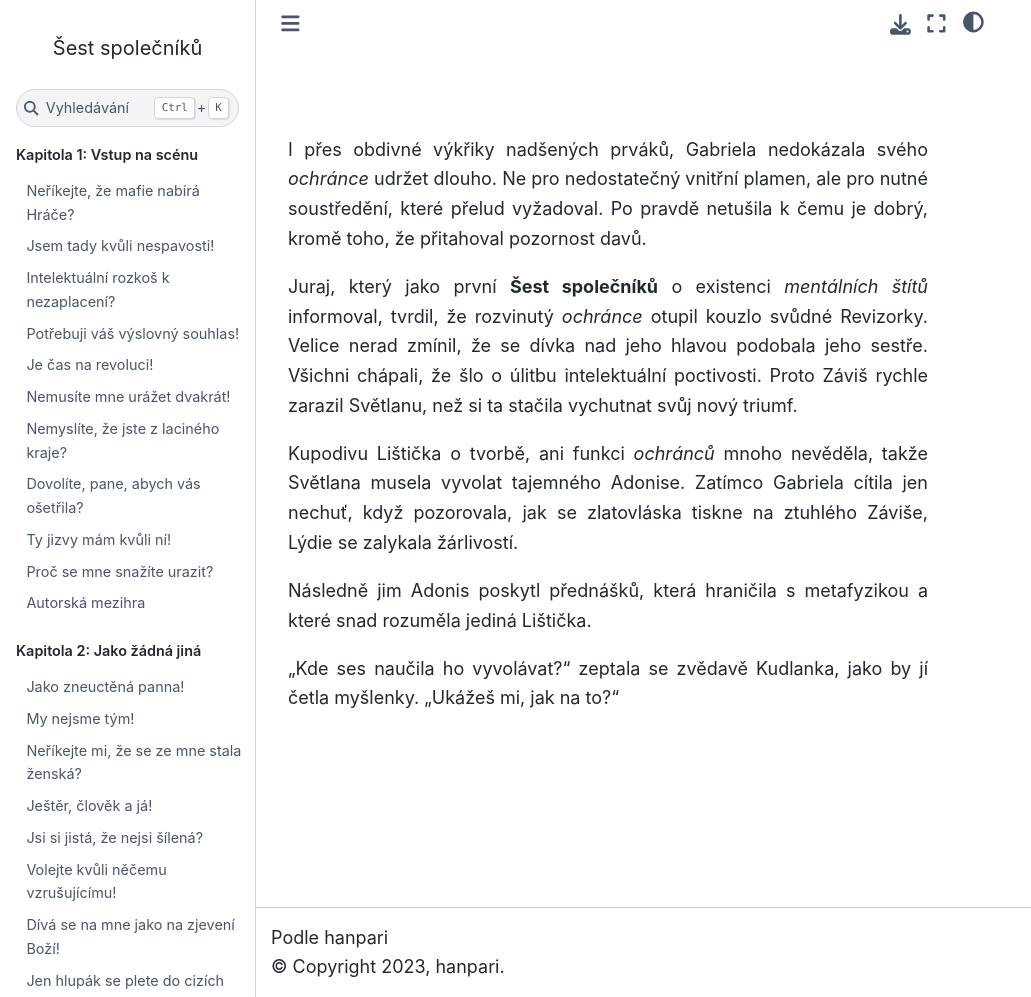
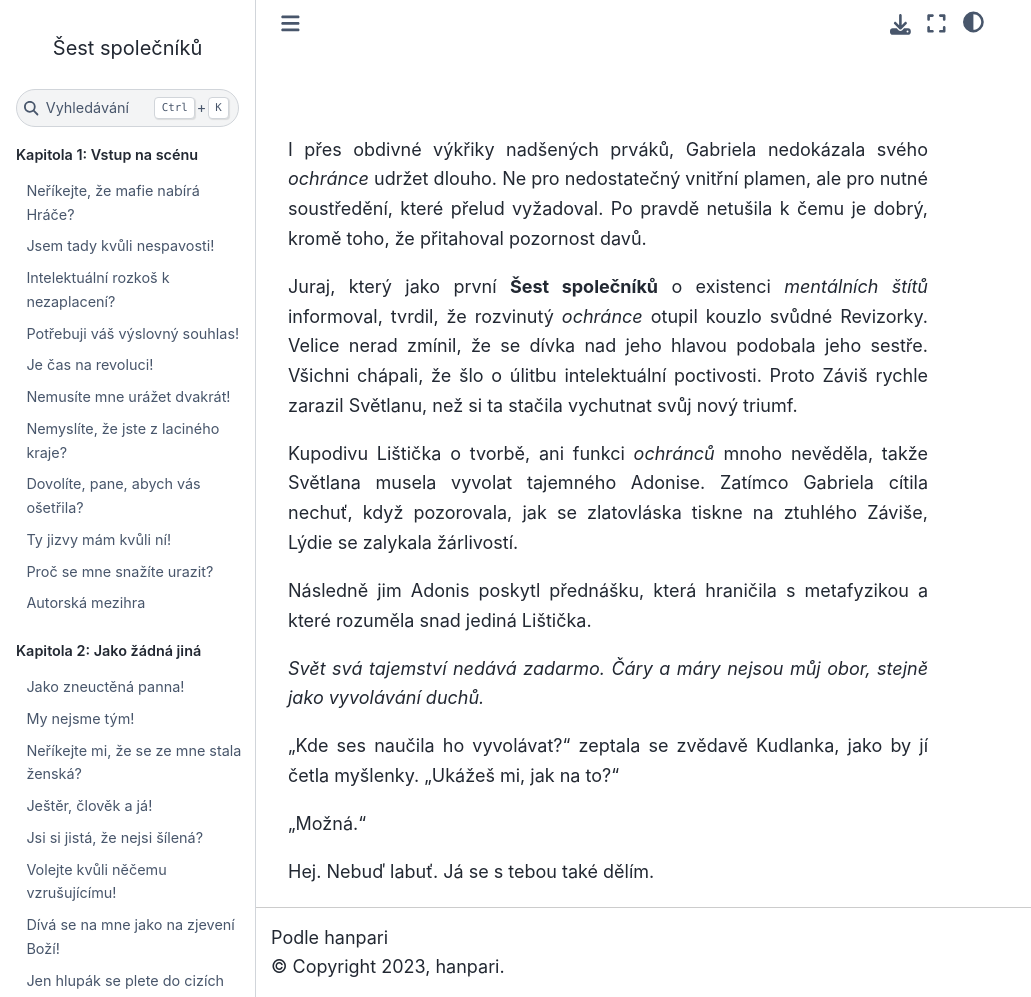
Before and after one commit to hanpari/sest-spolecniku, a Sphinx documentation site: the page built from source/sest_spolecniku/015-uklady-a-souboje/07.md, in a window 1280 px wide and 997 px high. Shown: the whole window, without its empty margins (0-1031 px from the left). Built offline with Sphinx 7.4.7 and the Sphinx Book theme 1.1.4, drawn with Linux system fonts in a browser that asks for light colours.

Commit message:
Update 07.md

```diff
--- a/source/sest_spolecniku/015-uklady-a-souboje/07.md
+++ b/source/sest_spolecniku/015-uklady-a-souboje/07.md
@@ -4,8 +4,14 @@ I přes obdivné výkřiky nadšených prváků, Gabriela nedokázala svého *oc
 
 Juraj, který jako první **Šest společníků** o existenci *mentálních štítů* informoval, tvrdil, že rozvinutý *ochránce* otupil kouzlo svůdné Revizorky. Velice nerad zmínil, že se dívka nad jeho hlavou podobala jeho sestře. Všichni chápali, že šlo o úlitbu intelektuální poctivosti. Proto Záviš rychle zarazil Světlanu, než si ta stačila vychutnat svůj nový triumf.
 
-Kupodivu Lištička o tvorbě, ani funkci *ochránců* mnoho nevěděla, takže Světlana musela vyvolat tajemného Adonise. Zatímco Gabriela cítila jen nechuť, když pozorovala, jak se zlatovláska tiskne na ztuhlého Záviše, Lýdie se zalykala žárlivostí.
+Kupodivu Lištička o tvorbě, ani funkci *ochránců* mnoho nevěděla, takže Světlana musela vyvolat tajemného Adonise. Zatímco Gabriela cítila nechuť, když pozorovala, jak se zlatovláska tiskne na ztuhlého Záviše, Lýdie se zalykala žárlivostí.
 
-Následně jim Adonis poskytl přednášků, která hraničila s metafyzikou a které snad rozuměla jediná Lištička.
+Následně jim Adonis poskytl přednášku, která hraničila s metafyzikou a které rozuměla snad jediná Lištička.
+
+*Svět svá tajemství nedává zadarmo. Čáry a máry nejsou můj obor, stejně jako vyvolávání duchů.*
 
 "Kde ses naučila ho vyvolávat?" zeptala se zvědavě Kudlanka, jako by jí četla myšlenky. "Ukážeš mi, jak na to?"
+
+"Možná."
+
+Hej. Nebuď labuť. Já se s tebou také dělím.
```
